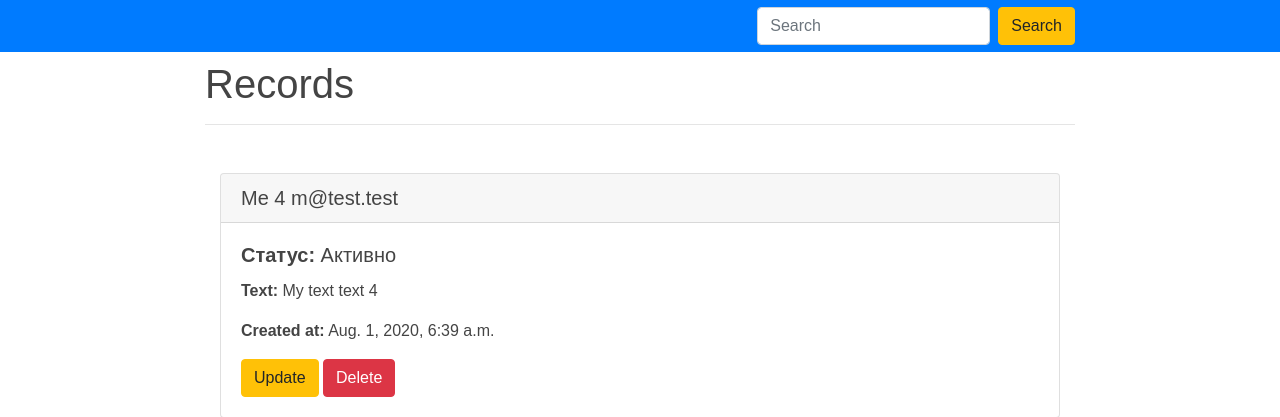
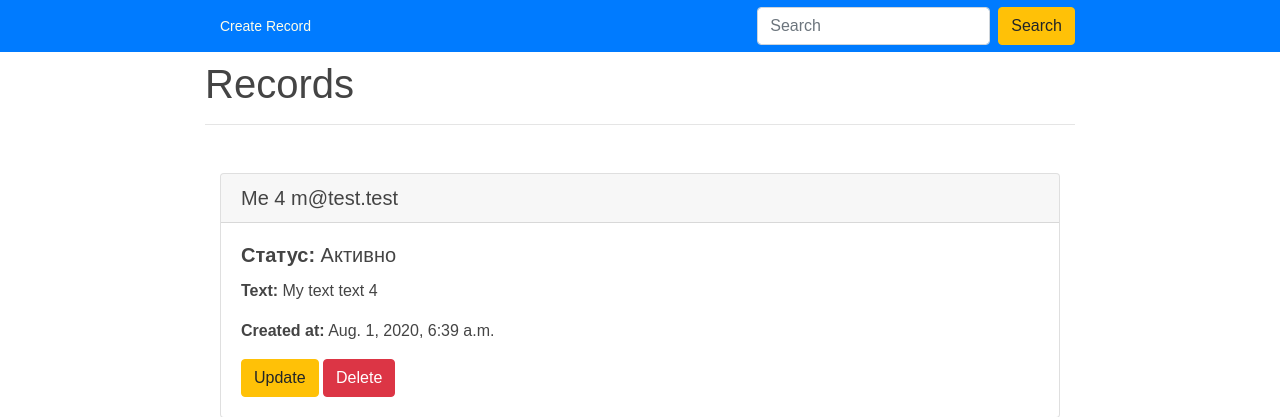
Before and after one commit to aizh-pro/exam6, a Django app: page / in a window 1280 px wide. Shown: the top 417 px of the page. Run offline with Django 3.2, Linux system fonts and the light colour scheme; data comes from the database, SQL or seed files in the repository; some libraries are stand-ins or nearby versions.

Commit message:
Final result last one

```diff
--- a/source/webapp/templates/base.html
+++ b/source/webapp/templates/base.html
@@ -29,7 +29,6 @@
 <div class="container">
     {% block content %}{% endblock %}
 </div>
-
 <script src="https://code.jquery.com/jquery-3.5.1.min.js" integrity="sha256-9/aliU8dGd2tb6OSsuzixeV4y/faTqgFtohetphbbj0=" crossorigin="anonymous"></script>
     <script src="https://stackpath.bootstrapcdn.com/bootstrap/4.5.0/js/bootstrap.bundle.min.js"
             integrity="sha384-1CmrxMRARb6aLqgBO7yyAxTOQE2AKb9GfXnEo760AUcUmFx3ibVJJAzGytlQcNXd" crossorigin="anonymous"></script>
--- a/source/webapp/templates/index.html
+++ b/source/webapp/templates/index.html
@@ -1,7 +1,9 @@
 {% extends 'base.html' %}
 {% block menu %}
 
+ <li><a href="{% url 'record_create' %}">Create Record</a></li>
 {% endblock %}
+
 {% block content %}
    <h1>Records</h1>
    <hr/>
```
Also changed, not shown: source/webapp/templates/search_result.html (indentation only).
